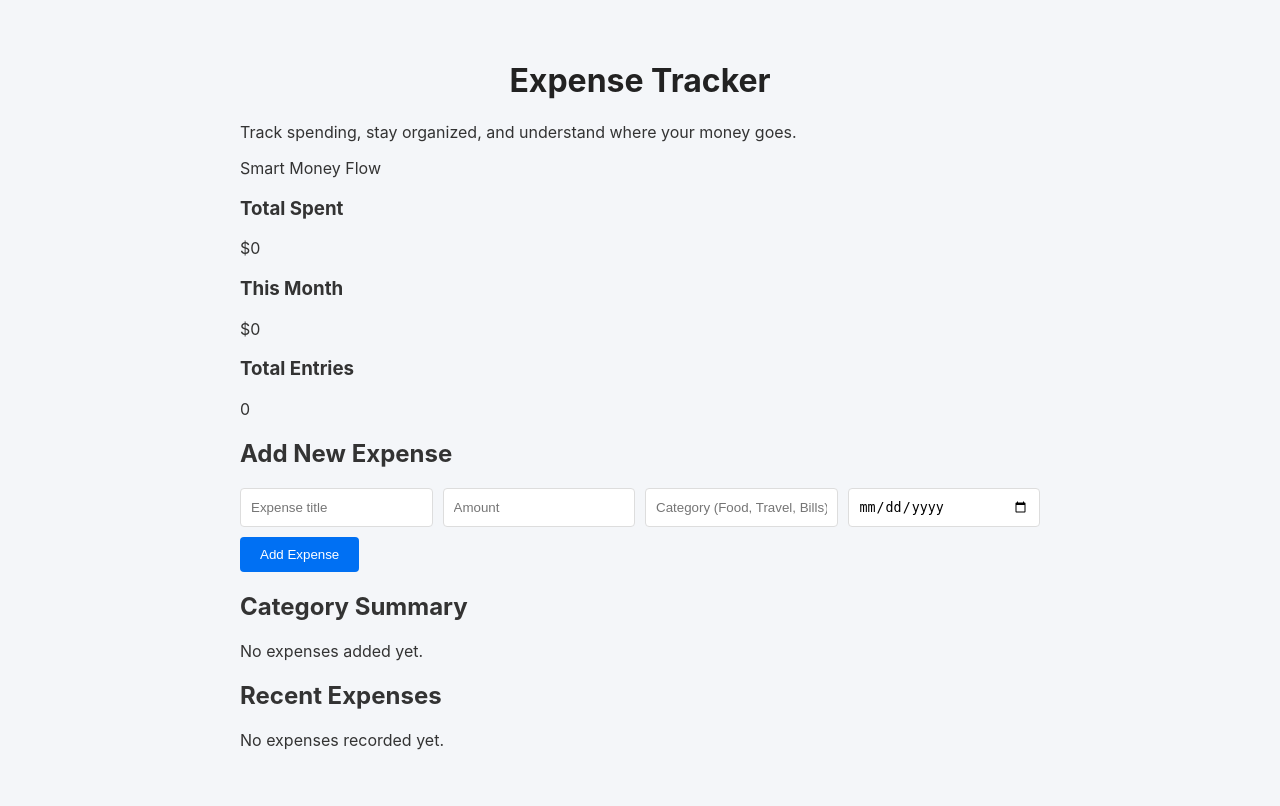
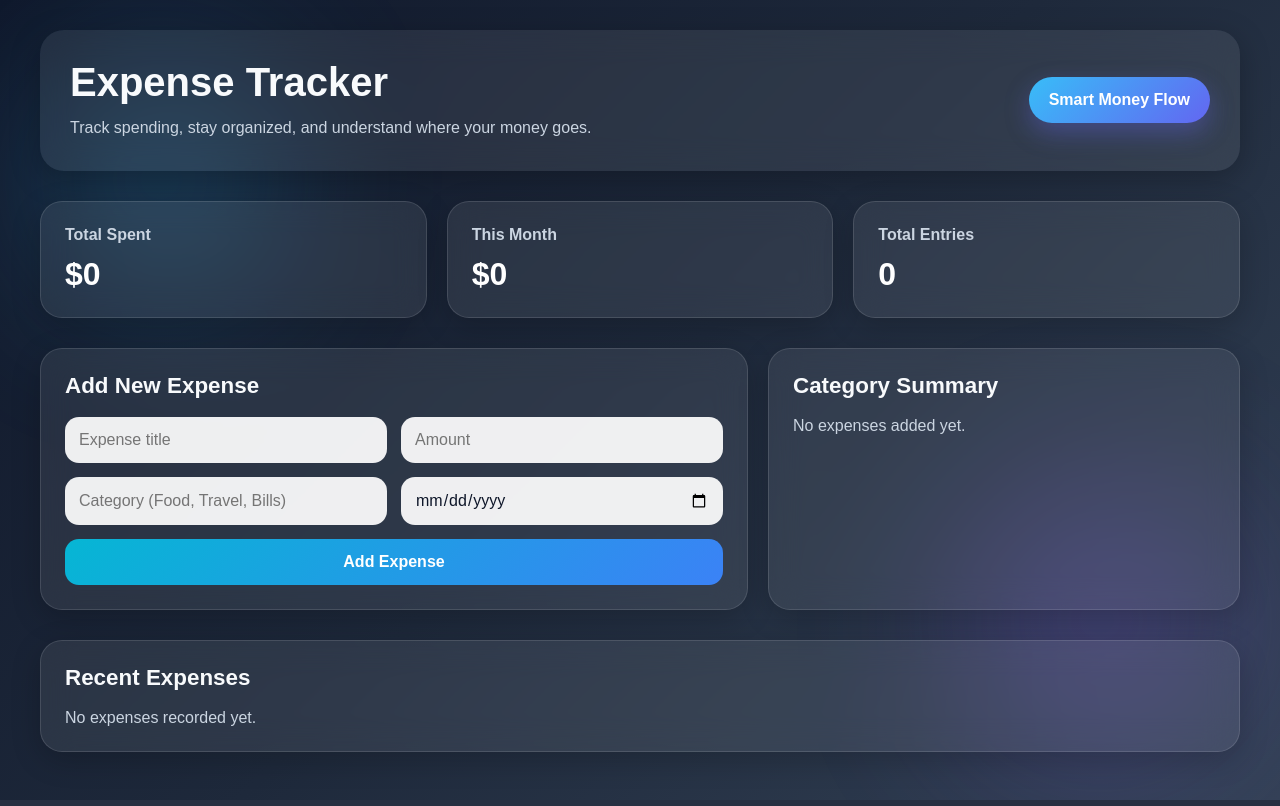
Before and after one commit to Faita572/Expense_tracker, a Flask app: page / in a window 1280 px wide. Run offline with Flask 3, Linux system fonts and the light colour scheme; data that the repository does not hold is empty.

Commit message:
Even more tweaks

```diff
--- a/static/style.css
+++ b/static/style.css
@@ -1,59 +1,212 @@
+* {
+    margin: 0;
+    padding: 0;
+    box-sizing: border-box;
+    font-family: Arial, sans-serif;
+}
 body {
-    font-family: -apple-system, BlinkMacSystemFont, "Segoe UI", Roboto, sans-serif;
-    background-color: #f4f6f9;
-    color: #333;
-    padding: 40px 20px;
-    margin: 0;
+    min-height: 100vh;
+    background: linear-gradient(135deg, #0f172a, #1e293b, #334155);
+    color: #f8fafc;
+    padding: 30px 20px;
+    overflow-x: hidden;
+    position: relative;
 }
 .container {
-    max-width: 800px;
-    margin: 0 auto;
+    max-width: 1200px;
+    margin: auto;
+    position: relative;
+    z-index: 2;
 }
-h1 { text-align: center; color: #222; }
-.total-card {
-    background: #fff;
-    padding: 10px 20px;
-    border-radius: 8px;
-    box-shadow: 0 2px 4px rgba(0,0,0,0.05);
-    margin-bottom: 20px;
-    text-align: center;
+.hero {
+    display: flex;
+    justify-content: space-between;
+    align-items: center;
+    gap: 20px;
+    margin-bottom: 30px;
+    padding: 30px;
+    border-radius: 24px;
+    background: rgba(255, 255, 255, 0.08);
+    backdrop-filter: blur(16px);
+    box-shadow: 0 8px 30px rgba(0, 0, 0, 0.25);
 }
-.form-container, .table-container {
-    background: #fff;
-    padding: 20px;
-    border-radius: 8px;
-    box-shadow: 0 2px 4px rgba(0,0,0,0.05);
-    margin-bottom: 20px;
+.hero h1 {
+    font-size: 2.5rem;
+    margin-bottom: 10px;
 }
-form {
+.hero p {
+    color: #cbd5e1;
+    max-width: 600px;
+    line-height: 1.6;
+}
+.hero-badge {
+    background: linear-gradient(135deg, #38bdf8, #6366f1);
+    color: white;
+    padding: 14px 20px;
+    border-radius: 999px;
+    font-weight: bold;
+    white-space: nowrap;
+    box-shadow: 0 10px 25px rgba(99, 102, 241, 0.35);
+}
+.stats-grid {
+    display: grid;
+    grid-template-columns: repeat(auto-fit, minmax(220px, 1fr));
+    gap: 20px;
+    margin-bottom: 30px;
+}
+.stat-card,
+.card {
+    background: rgba(255, 255, 255, 0.08);
+    border: 1px solid rgba(255, 255, 255, 0.12);
+    border-radius: 22px;
+    padding: 24px;
+    backdrop-filter: blur(16px);
+    box-shadow: 0 8px 30px rgba(0, 0, 0, 0.2);
+    transition: transform 0.25s ease, box-shadow 0.25s ease;
+}
+.stat-card:hover,
+.card:hover {
+    transform: translateY(-4px);
+    box-shadow: 0 14px 35px rgba(0, 0, 0, 0.28);
+}
+.stat-card h3 {
+    color: #cbd5e1;
+    margin-bottom: 12px;
+    font-size: 1rem;
+}
+.stat-card p {
+    font-size: 2rem;
+    font-weight: bold;
+    color: #ffffff;
+}
+.main-grid {
+    display: grid;
+    grid-template-columns: 1.2fr 0.8fr;
+    gap: 20px;
+    margin-bottom: 30px;
+}
+.form-card h2,
+.summary-card h2,
+.table-card h2 {
+    margin-bottom: 18px;
+    font-size: 1.4rem;
+}
+.expense-form {
+    display: grid;
+    grid-template-columns: repeat(2, 1fr);
+    gap: 14px;
+}
+.expense-form input,
+.expense-form button {
+    padding: 14px;
+    border-radius: 14px;
+    border: none;
+    outline: none;
+    font-size: 1rem;
+}
+.expense-form input {
+    background: rgba(255, 255, 255, 0.92);
+    color: #0f172a;
+}
+.expense-form input:focus {
+    box-shadow: 0 0 0 3px rgba(56, 189, 248, 0.35);
+}
+.expense-form button {
+    grid-column: span 2;
+    background: linear-gradient(135deg, #06b6d4, #3b82f6);
+    color: white;
+    font-weight: bold;
+    cursor: pointer;
+    transition: transform 0.2s ease, opacity 0.2s ease;
+}
+.expense-form button:hover {
+    transform: translateY(-2px);
+    opacity: 0.95;
+}
+.category-list {
     display: flex;
-    gap: 10px;
-    flex-wrap: wrap;
+    flex-direction: column;
+    gap: 12px;
 }
-form input {
-    flex: 1;
-    min-width: 150px;
-    padding: 10px;
-    border: 1px solid #ddd;
-    border-radius: 4px;
+.category-item {
+    display: flex;
+    justify-content: space-between;
+    align-items: center;
+    padding: 14px 16px;
+    border-radius: 14px;
+    background: rgba(255, 255, 255, 0.06);
 }
-form button {
-    padding: 10px 20px;
-    background-color: #0070f3;
-    color: white;
-    border: none;
-    border-radius: 4px;
-    cursor: pointer;
+.category-item span {
+    color: #e2e8f0;
 }
-form button:hover { background-color: #0051a8; }
+.table-wrapper {
+    overflow-x: auto;
+}
 table {
     width: 100%;
     border-collapse: collapse;
-    margin-top: 10px;
 }
 th, td {
-    padding: 12px;
+    padding: 14px;
     text-align: left;
-    border-bottom: 1px solid #eee;
+    border-bottom: 1px solid rgba(255, 255, 255, 0.12);
 }
-th { background-color: #fafafa; }
+th {
+    color: #cbd5e1;
+    font-weight: 600;
+}
+td {
+    color: #f8fafc;
+}
+.delete-btn {
+    background: linear-gradient(135deg, #ef4444, #dc2626);
+    color: white;
+    border: none;
+    padding: 10px 14px;
+    border-radius: 10px;
+    cursor: pointer;
+    transition: transform 0.2s ease, opacity 0.2s ease;
+}
+.delete-btn:hover {
+    transform: translateY(-1px);
+    opacity: 0.95;
+}
+.empty-text {
+    color: #cbd5e1;
+}
+.background-blur {
+    position: fixed;
+    border-radius: 50%;
+    filter: blur(90px);
+    opacity: 0.25;
+    z-index: 1;
+}
+.blur-1 {
+    width: 240px;
+    height: 240px;
+    background: #38bdf8;
+    top: 60px;
+    left: 40px;
+}
+.blur-2 {
+    width: 280px;
+    height: 280px;
+    background: #8b5cf6;
+    bottom: 40px;
+    right: 40px;
+}
+@media (max-width: 900px) {
+    .main-grid {
+        grid-template-columns: 1fr;
+    }
+    .expense-form {
+        grid-template-columns: 1fr;
+    }
+    .expense-form button {
+        grid-column: span 1;
+    }
+    .hero {
+        flex-direction: column;
+        align-items: flex-start;
+    }
+}
```
